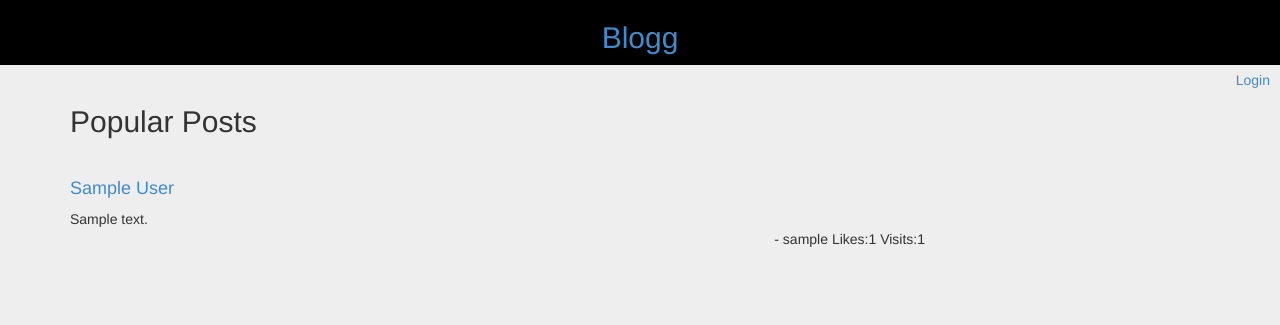
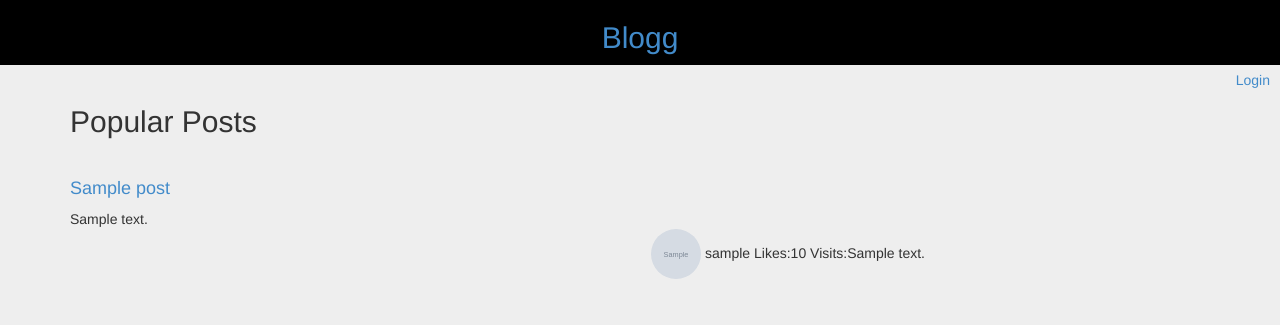
Before and after one commit to satish28/test_blog, a Django app: template blogg/templates/posts/home.html in a window 1280 px wide. Shown: the top 325 px of the page. Run offline with Django 3.2, Linux system fonts and the light colour scheme; tables that the repository leaves empty hold one stand-in row (values such as "Sample post"); the template is opened without the code that fills it: values that come from a table or form of the project are taken from there, most other values are stand-ins (such as "Sample title", 1, 10 or a date in 2020); grey boxes marked "Sample" are stand-in pictures; some libraries are stand-ins or nearby versions.

Commit message:
Integrated gravatar user image in home and user profile page.

```diff
--- a/blogg/posts/tests.py
+++ b/blogg/posts/tests.py
@@ -19,3 +19,6 @@ class PostsTest(TestCase):
 
     def test_get_user_profile(self):
         pass
+
+    def test_generate_gravatar_url(self):
+        pass
--- /dev/null
+++ b/blogg/static/posts/css/home.css
@@ -0,0 +1,7 @@
+.user_image_home img {
+	-moz-border-radius: 52px;
+	-webkit-border-radius: 52px;
+	border-radius: 52px;
+	width: 50px;
+	height: 50px;
+}
--- /dev/null
+++ b/blogg/static/posts/css/userprofile.css
@@ -0,0 +1,7 @@
+#user_image img {
+	-moz-border-radius: 52px;
+	-webkit-border-radius: 52px;
+	border-radius: 52px;
+	width: 80px;
+	height: 80px;
+}
--- a/blogg/templates/posts/base.html
+++ b/blogg/templates/posts/base.html
@@ -4,6 +4,8 @@
 	<head>
 		<link href="{% static 'common/css/bootstrap.min.css' %}" rel="stylesheet">
 		<link href="{% static 'posts/css/base.css' %}" rel="stylesheet">
+		<link href="{% static 'posts/css/userprofile.css' %}" rel="stylesheet">
+				<link href="{% static 'posts/css/home.css' %}" rel="stylesheet">
 		<title> {% block title %}{% endblock %} | blogg</title>
 	</head>
 	<body>
--- a/blogg/templates/posts/home.html
+++ b/blogg/templates/posts/home.html
@@ -5,11 +5,11 @@
 {% block body_block %}
     <h2>Popular Posts</h2>
 	<hr/>
-	{% for post in posts %}
-		<h4><a href="{% url 'post' post.id %}">{{ post.post_title }}</a></h4>
-		{{ post.post_content }} <br/>
+	{% for post_image in posts_images %}
+		<h4><a href="{% url 'post' post_image.post.id %}">{{ post_image.post.post_title }}</a></h4>
+		{{ post_image.post.post_content }} <br/>
 		<div class="info">
-			- {{ post.username }} <span class="likes">Likes:{{ post.likes }}</span> <span class="visits">Visits:{{ post.visits }}</span>
+			<span class="user_image_home"><img src="{{ post_image.gravatar_url }}"></span>  {{ post_image.post.username }} <span class="likes">Likes:{{ post_image.post.likes }}</span> <span class="visits">Visits:{{ post_image.post.visits }}</span>
 		</div>
 		<hr/>
 	{% endfor %}
```
Also changed, not shown: blogg/posts/services.py (+26 -0 lines), blogg/posts/views.py (+16 -4 lines), blogg/templates/posts/userprofile.html (+7 -1 lines).
